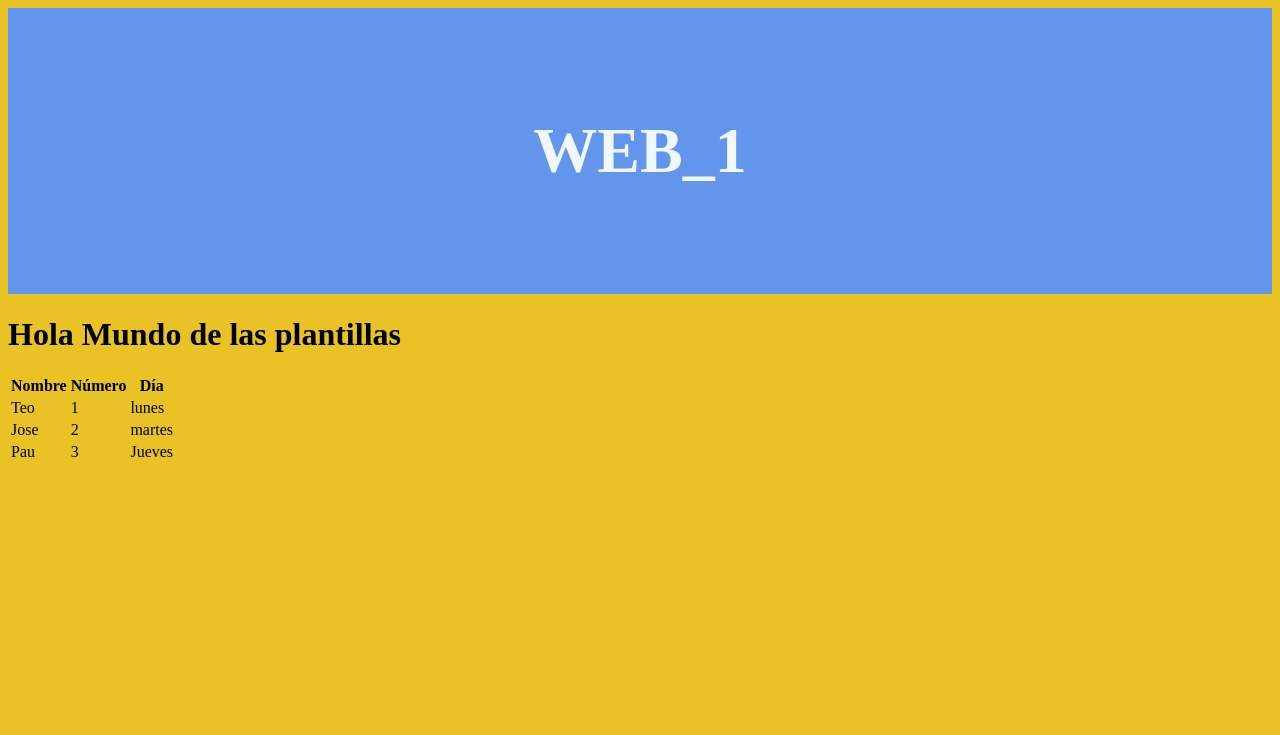
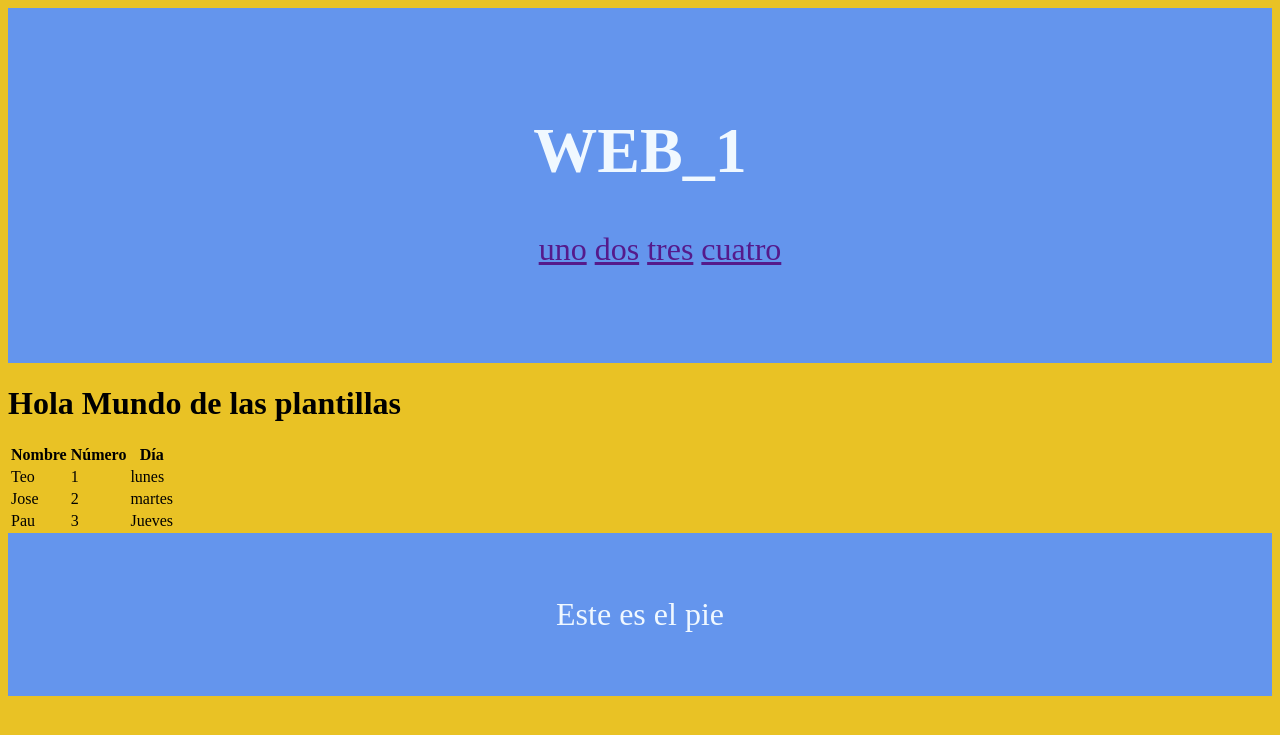
Before and after one commit to teo-core/web_1, a Bottle app: page / in a window 1280 px wide. Shown: the top 735 px of the page. Run offline with Bottle, Linux system fonts and the light colour scheme.

Commit message:
primer commit

```diff
--- a/static/estilos.css
+++ b/static/estilos.css
@@ -1,3 +1,15 @@
 body{
     background-color: rgb(233, 194, 37);
 }
+header,footer{
+    padding: 5%;
+    background-color: cornflowerblue;
+    color: aliceblue;
+    font-size: xx-large;text-align: center;
+}
+nav ul{
+    list-style: none;
+}
+nav ul li{
+    display:inline-block;
+}
--- a/templates/base.html
+++ b/templates/base.html
@@ -9,10 +9,11 @@
     <title>WEB_1 | {%block title%}{%endblock%}</title>
 </head>
 <body>
-    <header style="padding: 5%;
-    background-color: cornflowerblue;
-    color: aliceblue;
-    font-size: xx-large;text-align: center;"><h1>WEB_1</h1></header>
+    {%include 'inc_header.html'%}
+
     {%block content%}{%endblock%}
+
+    {%include 'inc_footer.html'%}
+
 </body>
 </html>
--- /dev/null
+++ b/templates/inc_footer.html
@@ -0,0 +1 @@
+<footer>Este es el pie</footer>
--- /dev/null
+++ b/templates/inc_header.html
@@ -0,0 +1,10 @@
+<header><h1>WEB_1</h1>
+<nav>
+    <ul>
+        <li><a href="">uno</a></li>
+        <li><a href="">dos</a></li>
+        <li><a href="">tres</a></li>
+        <li><a href="">cuatro</a></li>
+    </ul>
+</nav>
+</header>
```
